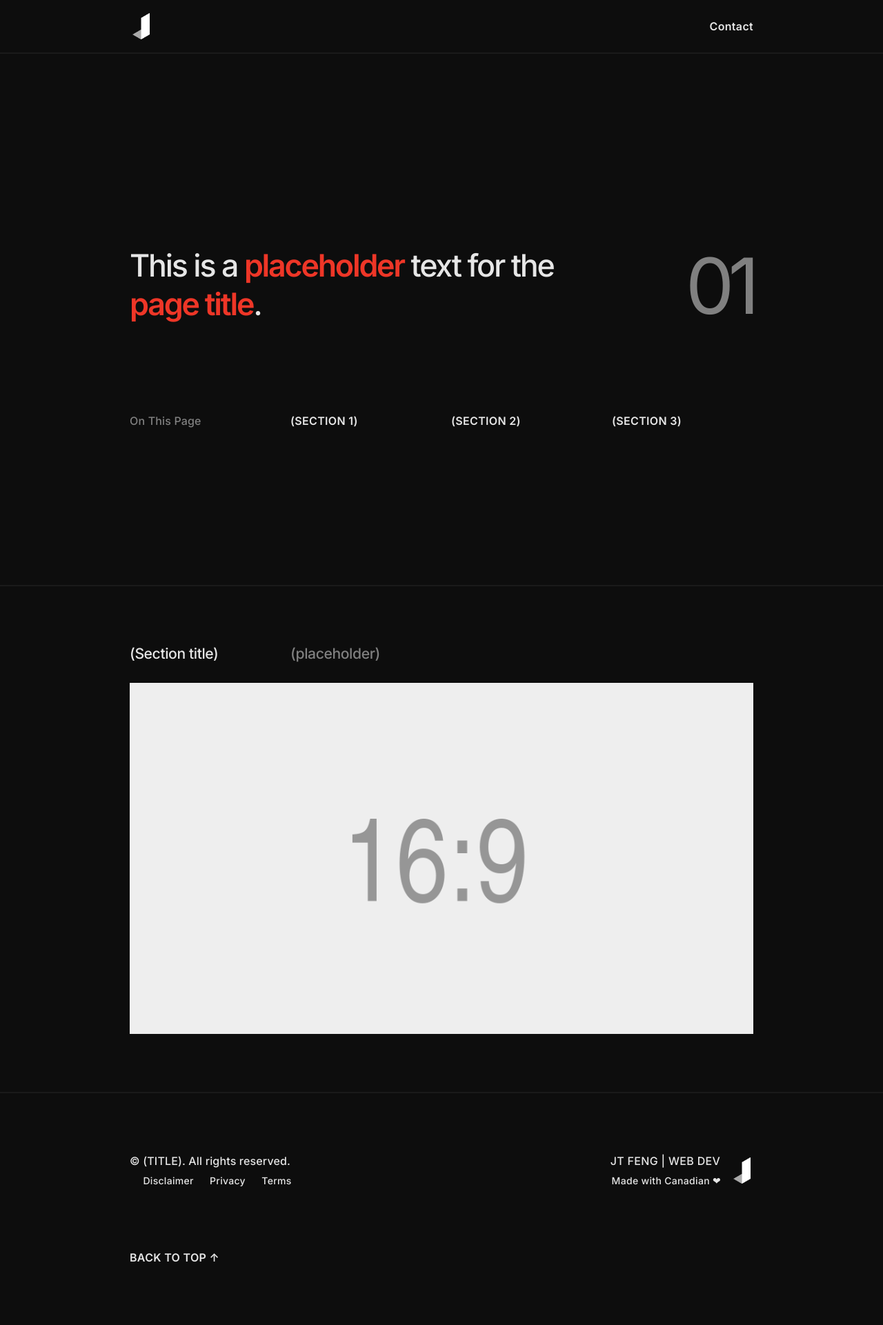
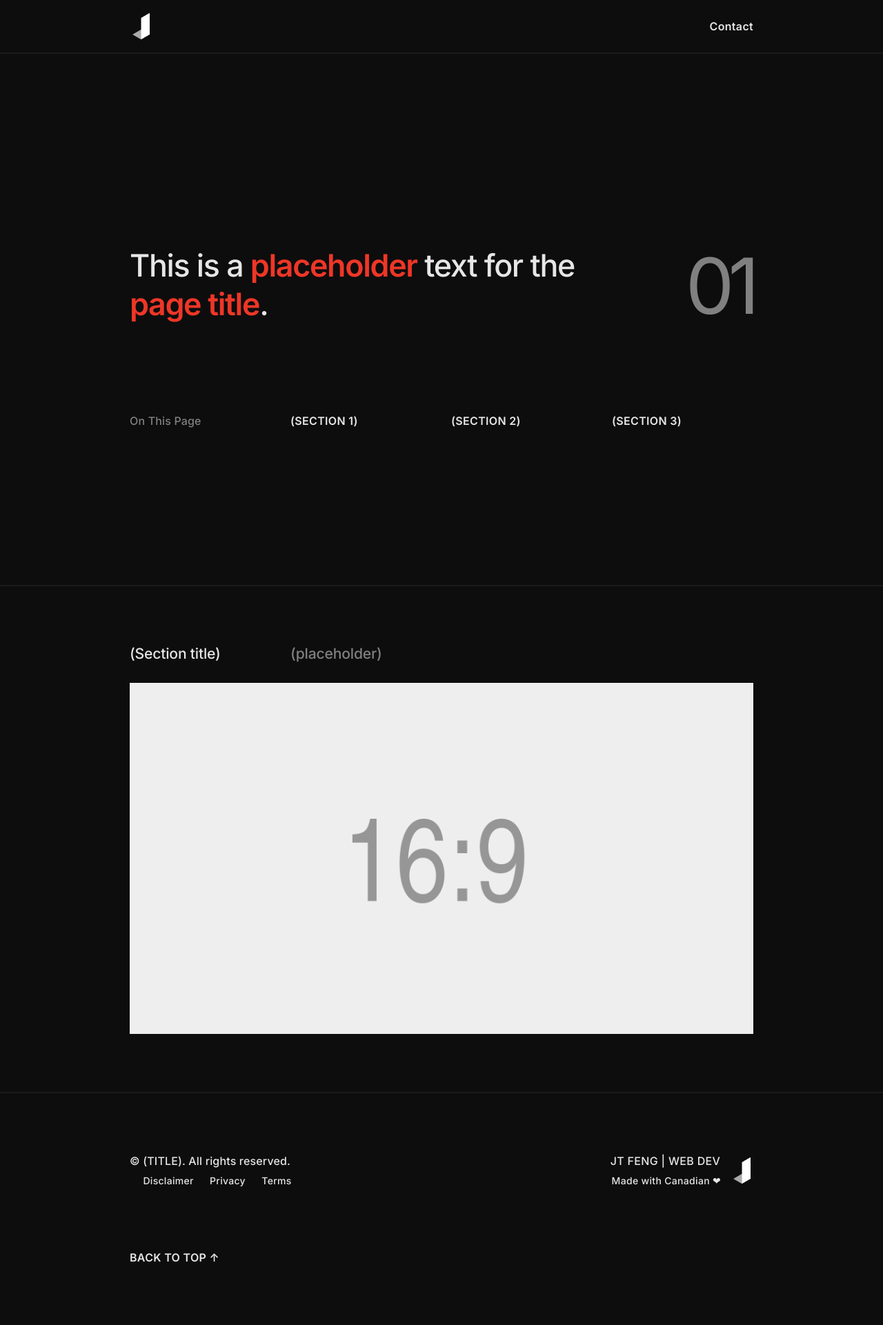
Before and after one commit to jingtianfeng/jekytrap, a Jekyll site: the page built from index.html, in a window 1280 px wide. Shown: the whole page at 69% size. Built offline with Jekyll 4.4.1, drawn with Linux system fonts in a browser that asks for light colours.

Commit message:
styles: tweak $h*-letter-spacing

```diff
--- a/assets/css/styles.scss
+++ b/assets/css/styles.scss
@@ -109,12 +109,12 @@ $headings-line-height: 1;
 $headings-margin-bottom: 0;
 // ---------------------------------------------------------------------------------
 $h1-font-size: $spacer * $spacer-ratio * 2 * .8;
-$h1-letter-spacing: -0.05em;
+$h1-letter-spacing: -0.03em;
 $h1-line-height: 1.25;
 $h1-text-transform: none;
 // ---------------------------------------------------------------------------------
 $h2-font-size: $spacer * $spacer-ratio-sqrt;
-$h2-letter-spacing: -0.02em;
+$h2-letter-spacing: -0.01em;
 $h2-line-height: $spacer-ratio-sqrt;
 $h2-text-transform: none;
 // ---------------------------------------------------------------------------------
```
